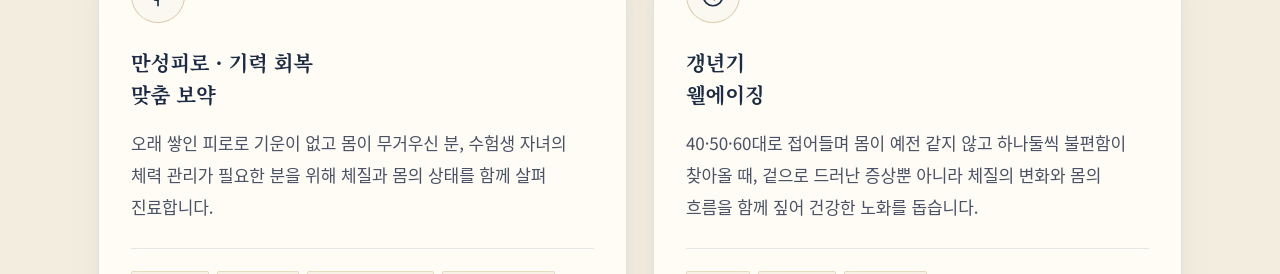
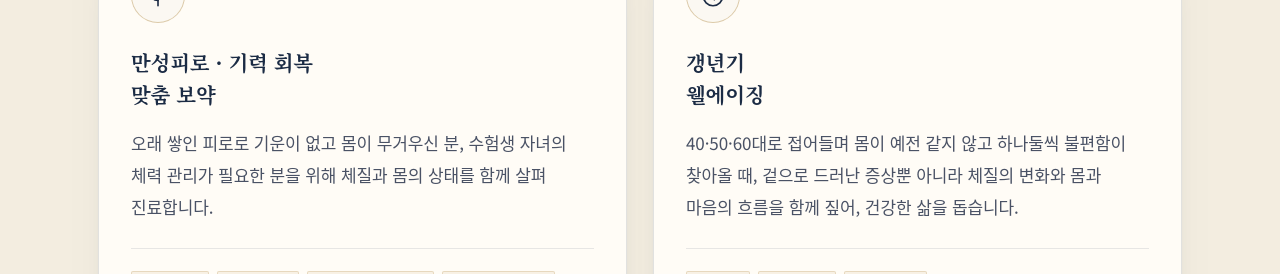
Before and after one commit to taegeukclinic/taegeukclinic.github.io, a plain HTML site: page index.html in a window 1280 px wide. Shown: the part 3360-3634 px from the top of the page. Drawn offline with Linux system fonts and the light colour scheme.

Commit message:
04 갱년기·웰에이징 카드 설명 문구 수정: 몸과 마음의 흐름, 건강한 삶

```diff
--- a/index.html
+++ b/index.html
@@ -1201,7 +1201,7 @@
           <h3><span>갱년기</span><span>웰에이징</span></h3>
           <p>
             40·50·60대로 접어들며 몸이 예전 같지 않고 하나둘씩 불편함이 찾아올 때,
-            겉으로 드러난 증상뿐 아니라 체질의 변화와 몸의 흐름을 함께 짚어 건강한 노화를 돕습니다.
+            겉으로 드러난 증상뿐 아니라 체질의 변화와 몸과 마음의 흐름을 함께 짚어, 건강한 삶을 돕습니다.
           </p>
           <ul class="tags">
             <li>갱년기</li>
```
